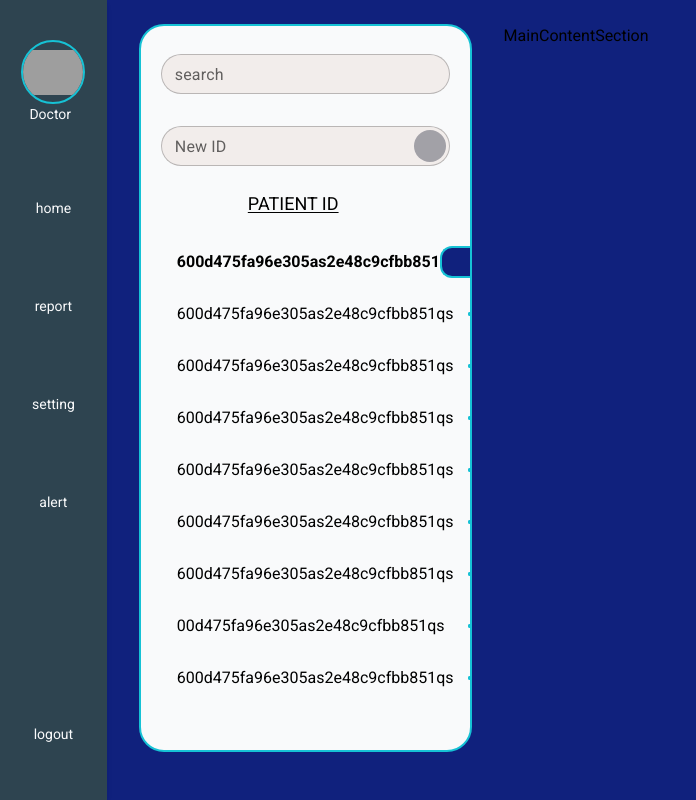
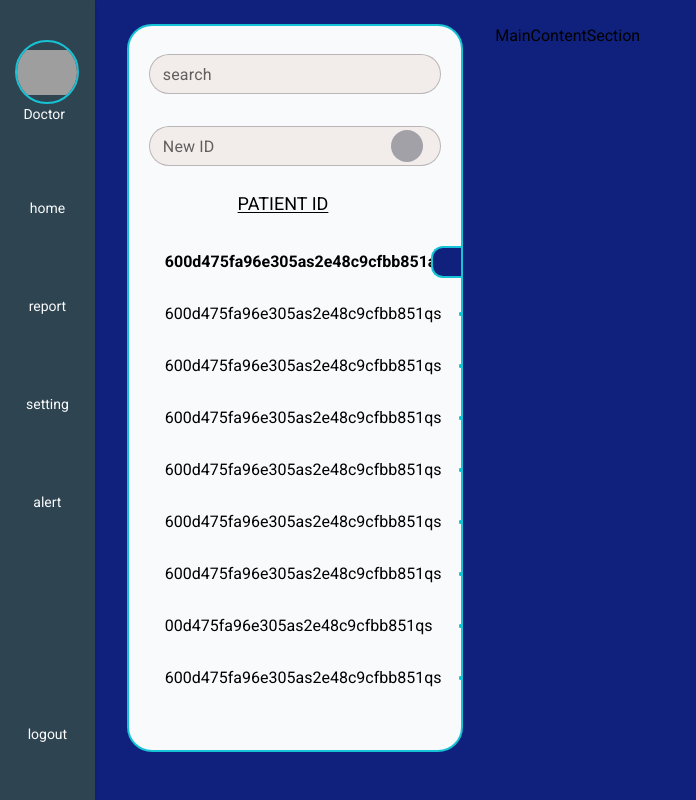
Before and after one commit to NeuralSight/NeuralSight, a Next.js app: page / in a window 1280 px wide. Shown: the whole page, without its empty margins (0-696 px from the left). Built offline with nearby package versions, Linux system fonts and the light colour scheme; grey boxes are pictures that could not be loaded; some icons are missing.

Commit message:
changed styles

```diff
--- a/components/Input.tsx
+++ b/components/Input.tsx
@@ -88,7 +88,7 @@ const InputField = (props: Props) => {
           {...props.register}
           placeholder={props.placeholder}
           endAdornment={
-            <InputAdornment classes={'relative group'} position='end'>
+            <InputAdornment className={'relative group'} position='end'>
               {props.icon}
             </InputAdornment>
           }
--- a/components/SideBar.tsx
+++ b/components/SideBar.tsx
@@ -40,7 +40,7 @@ const SideBar = (props: Props) => {
   console.log(router.pathname)
   const [selection, setSeletion] = React.useState<number>(0)
   return (
-    <div className='h-full w-58 px-2 bg-accent-three flex flex-col justify-between py-10 shadow-md'>
+    <div className='h-full w-58 px-0.5 bg-accent-three flex flex-col justify-between py-10 shadow-md '>
       <nav className='h-auto flex flex-col space-y-1.5 items-center'>
         <Profile />
         {NavItems.map((item) => (
```
